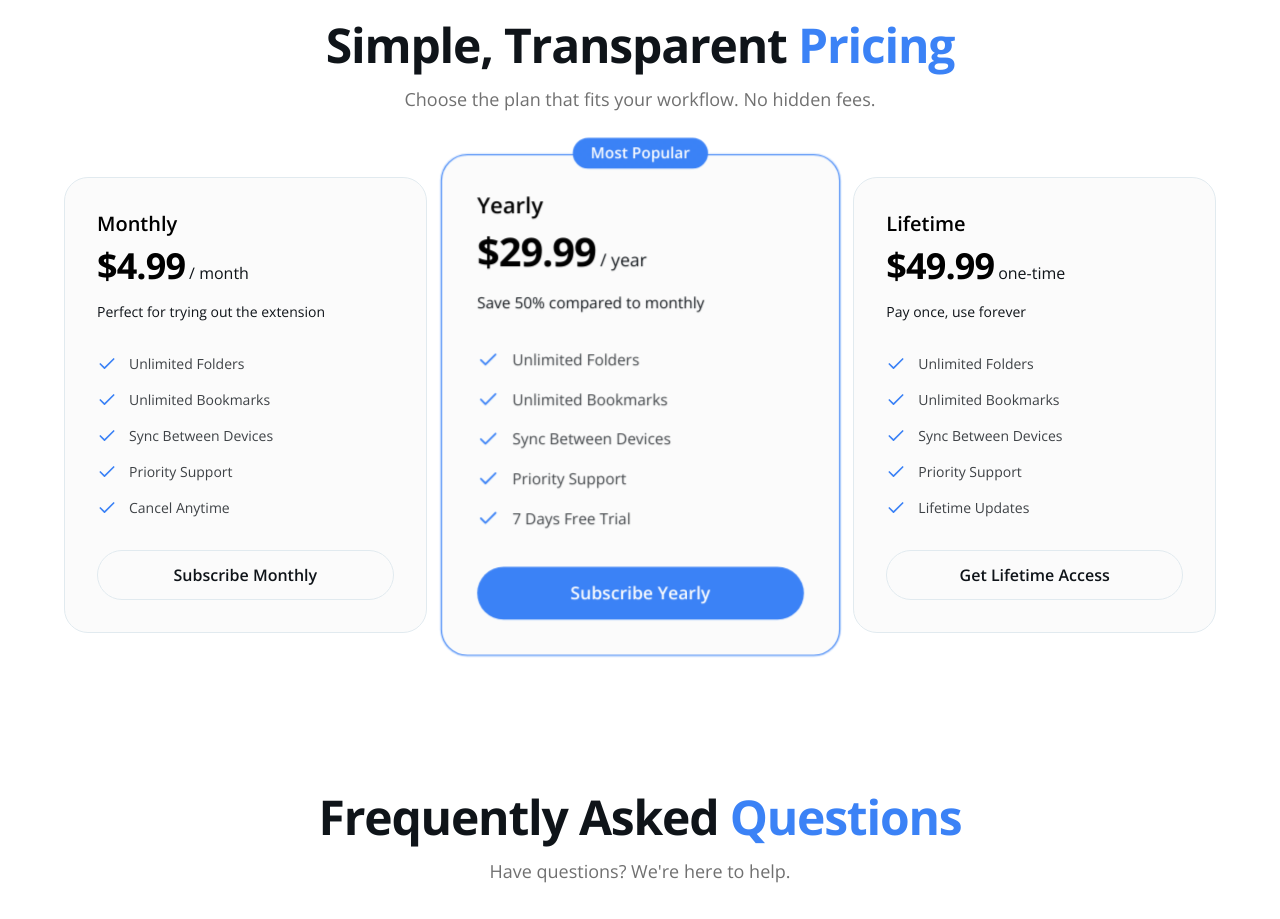
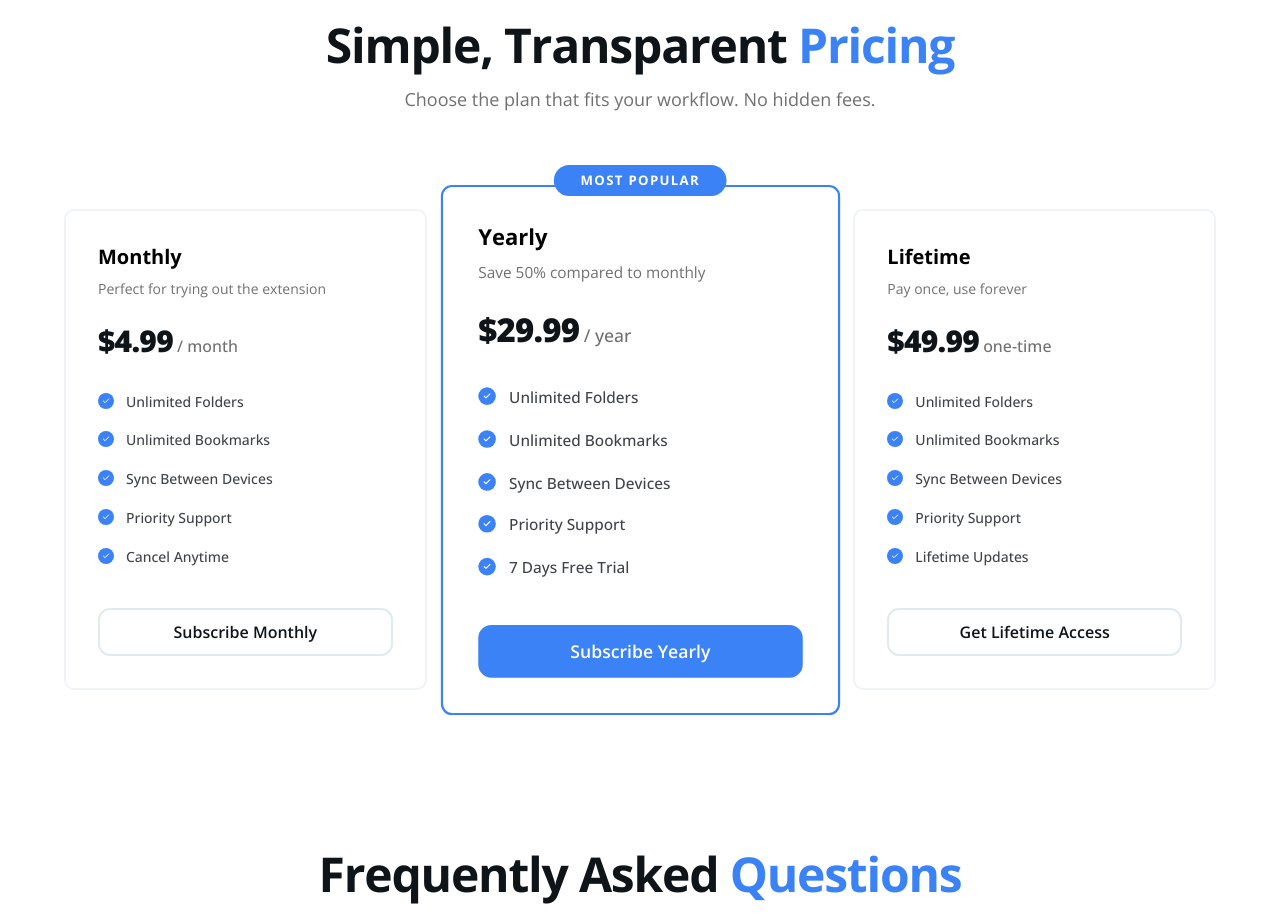
Before and after one commit to emodeth/gemfolders-website, a Next.js app: page / in a window 1280 px wide. Shown: the part 3160-4079 px from the top of the page. Built offline with nearby package versions, Linux system fonts and the light colour scheme.

Commit message:
pricing's styling changed

```diff
--- a/components/Pricing.tsx
+++ b/components/Pricing.tsx
@@ -34,7 +34,7 @@ const Pricing = () => {
           </motion.p>
         </div>
 
-        <div className="grid grid-cols-1 md:grid-cols-3 gap-8 max-w-6xl mx-auto">
+        <div className="grid grid-cols-1 md:grid-cols-3 gap-8 max-w-6xl mx-auto pt-8">
           {pricingPlans.map((plan, index) => (
             <PricingPlanItem key={plan.name} plan={plan} index={index} />
           ))}
--- a/components/PricingPlanItem.tsx
+++ b/components/PricingPlanItem.tsx
@@ -24,32 +24,34 @@ const PricingPlanItem = ({ plan, index }: PricingPlanProps) => {
       whileInView={{ opacity: 1, y: 0 }}
       viewport={{ once: true }}
       transition={{ duration: 0.5, delay: index * 0.1 + 0.2 }}
-      className={`relative flex flex-col p-8 rounded-3xl border bg-card/50 backdrop-blur-sm transition-all hover:shadow-xl hover:shadow-primary/5 hover:-translate-y-1 ${plan.popular
-        ? "border-primary shadow-lg shadow-primary/10 ring-1 ring-primary/20 z-10 scale-105 md:scale-110"
-        : "border-border"
+      className={`relative flex flex-col p-8 rounded-md border-2 transition-all duration-300 hover:shadow-2xl hover:-translate-y-2 ${plan.popular
+        ? "border-primary shadow-xl shadow-primary/10 z-10 scale-105 md:scale-110"
+        : "border-border/50 hover:border-border"
         }`}
     >
       {plan.popular && (
-        <div className="absolute -top-4 left-1/2 -translate-x-1/2 bg-linear-to-r from-primary to-accent-foreground text-white px-4 py-1 rounded-full text-sm font-semibold shadow-lg">
+        <div className="absolute -top-5 left-1/2 -translate-x-1/2 bg-primary text-primary-foreground px-6 py-1.5 rounded-full text-xs font-bold tracking-widest uppercase shadow-lg shadow-primary/20">
           Most Popular
         </div>
       )}
 
       <div className="mb-8">
-        <h3 className="text-xl font-semibold mb-2">{plan.name}</h3>
+        <h3 className="text-xl font-bold mb-2">{plan.name}</h3>
+        <p className="text-sm text-secondary mb-6">{plan.description}</p>
         <div className="flex items-baseline gap-1">
-          <span className="text-4xl font-bold tracking-tight">{plan.price}</span>
-          <span className="text-muted-foreground">{plan.period}</span>
+          <span className="text-3xl font-extrabold tracking-tight text-foreground">{plan.price}</span>
+          <span className="text-secondary font-medium">{plan.period}</span>
         </div>
-        <p className="mt-4 text-sm text-muted-foreground">{plan.description}</p>
       </div>
 
-      <div className="flex-1 mb-8">
+      <div className="flex-1 mb-10">
         <ul className="space-y-4">
           {plan.features.map((feature) => (
-            <li key={feature} className="flex items-start gap-3 text-sm text-foreground/80">
-              <Check className="w-5 h-5 text-primary shrink-0" />
-              {feature}
+            <li key={feature} className="flex items-start gap-3 text-sm font-medium text-foreground/80">
+              <div className="flex items-center justify-center w-4 h-4 rounded-full bg-primary text-primary-foreground shrink-0 mt-0.5">
+                <Check className="w-2 h-2" strokeWidth={3} />
+              </div>
+              <span className="leading-relaxed">{feature}</span>
             </li>
           ))}
         </ul>
@@ -57,7 +59,10 @@ const PricingPlanItem = ({ plan, index }: PricingPlanProps) => {
 
       <Button
         variant={plan.popular ? "default" : "outline"}
-        className={`w-full py-3 text-base cursor-pointer ${plan.popular ? "shadow-lg shadow-primary/25" : ""}`}
+        className={`w-full h-12 text-base rounded-lg font-bold cursor-pointer transition-all ${plan.popular
+          ? "bg-primary hover:bg-primary/90 shadow-lg shadow-primary/25 hover:shadow-primary/40"
+          : "border-2 border-border hover:border-border/50 hover:bg-background text-foreground"
+          }`}
       >
         {plan.cta}
       </Button>
```
